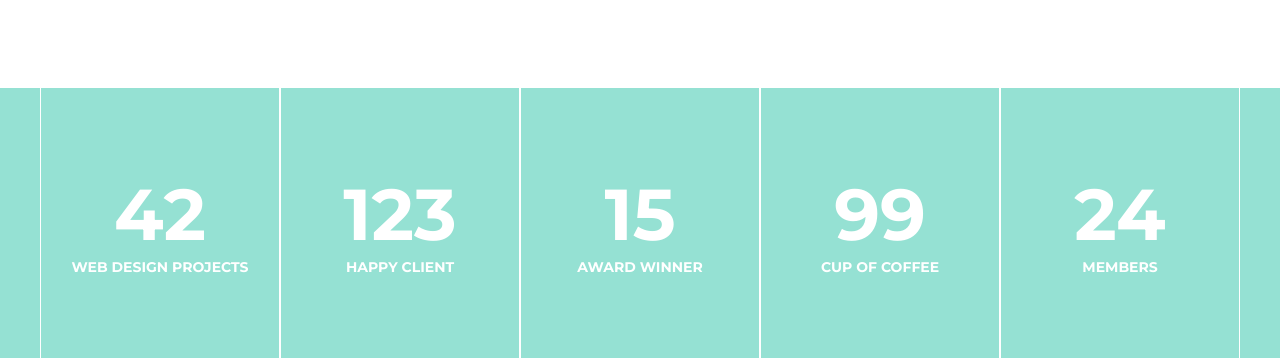
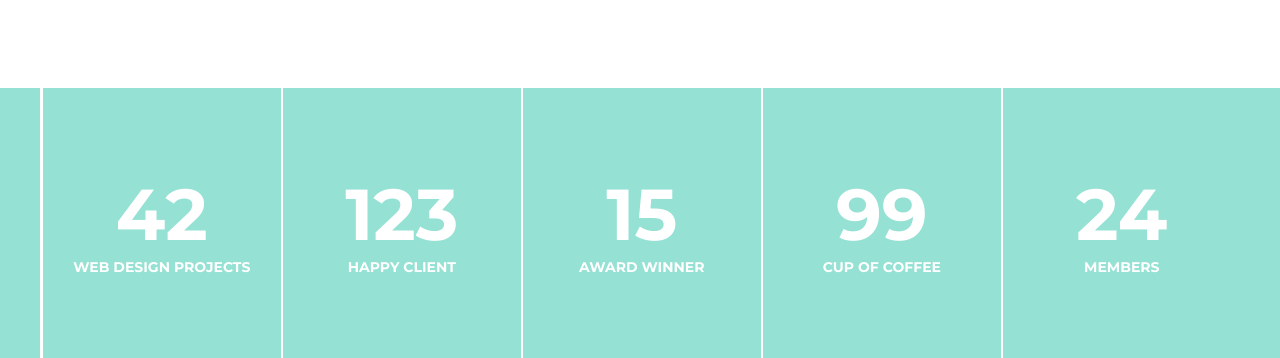
Before and after one commit to Lamin4dlyM/MoGo, a website: page index.html in a window 1280 px wide. Shown: the part 1658-2016 px from the top of the page. Drawn offline with Linux system fonts and the light colour scheme; files whose address does not match are found by name.

Commit message:
Add minor changes in facts section.

```diff
--- a/css/main.css
+++ b/css/main.css
@@ -23,9 +23,7 @@
   display: flex;
   flex-direction: column;
   width: 100%;
-  background: url(../images/bird_bg.jpg) center no-repeat;
-  background-size: cover;
-  color: #fff;
+
 }
 
 @media (min-width: 1200px) {
@@ -140,6 +138,11 @@
     opacity: 0.7;
   }
 
+  .title {
+    background: url(../images/bird_bg.jpg) center no-repeat;
+    background-size: cover;
+    color: #fff;
+  }
   /* Header */
   .header {
     padding-top: 1.875rem;
@@ -268,8 +271,10 @@
   }
 
   .facts__inner {
-    display: flex;
-    flex-direction: row;
+    display: grid;
+    grid-template-columns: repeat(5, 1fr);
+    color: #fff;
+    background-color: #fff;
   }
 
   .facts__inner__item {
@@ -278,14 +283,10 @@
     display: flex;
     flex-direction: column;
     justify-content: center;
-
-    width: 240px;
+    margin: 0 3px;
+    background-color: #95e1d3;
+    width: 99%;
     height: 270px;
-    border-left: 1px solid #fff;
-    border-right: 1px solid #fff;
-  }
-
-  .facts__inner__item > h2 {
   }
 
   .facts__inner__item__header {
--- a/index.html
+++ b/index.html
@@ -14,7 +14,7 @@
     <title>MoGo</title>
   </head>
   <body>
-    <div>
+    <div class="title">
       <header class="header">
         <div class="container">
           <div class="header__inner">
```
